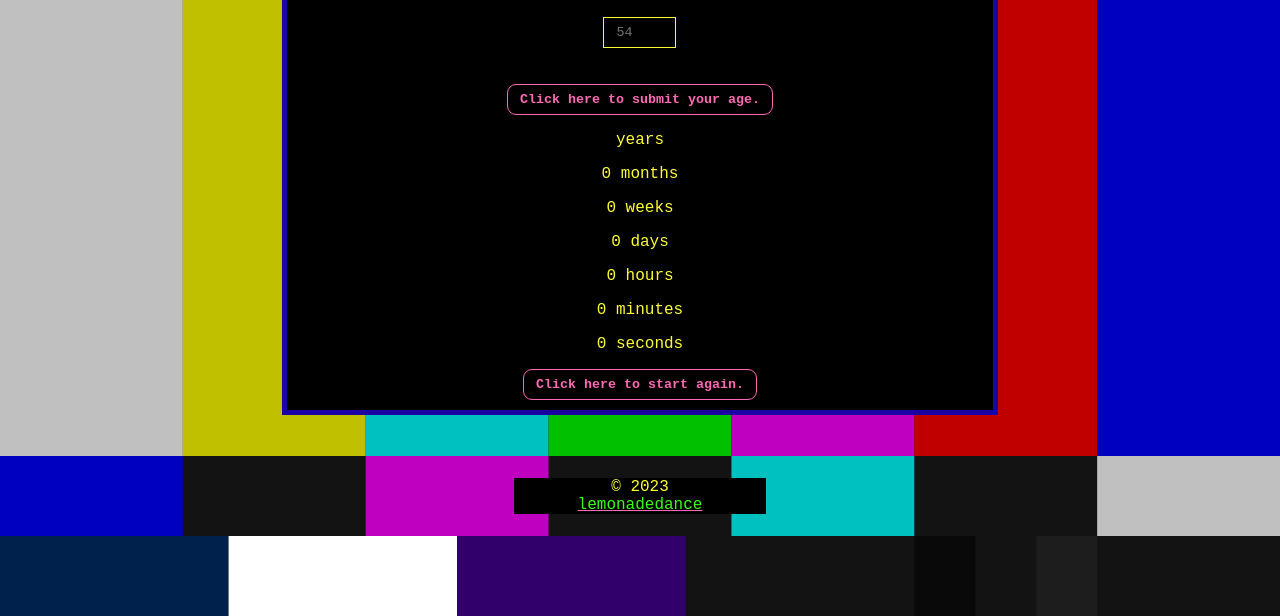
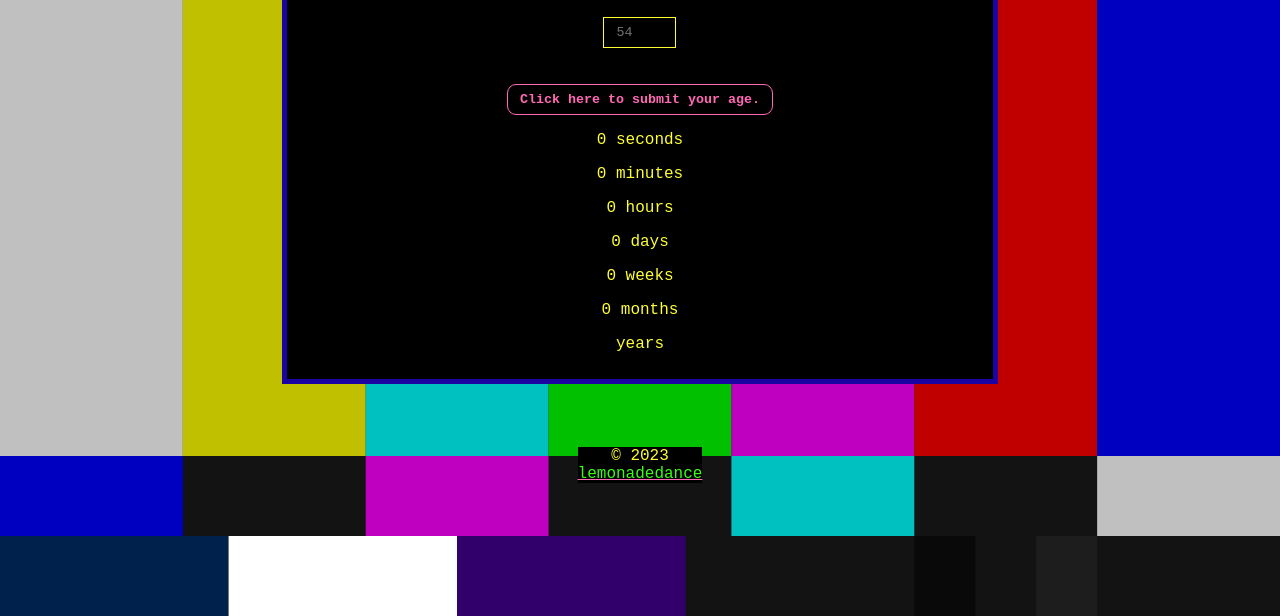
Before and after one commit to saucedontsauce/you-are-a-survivor-app, a plain HTML site: page index.html in a window 1280 px wide. Both pictures are taken after a click on the button "Click here to submit your age.". Shown: the part 184-800 px from the top of the page. Drawn offline with Linux system fonts and the light colour scheme.

Commit message:
slight changes

```diff
--- a/index.html
+++ b/index.html
@@ -20,7 +20,6 @@
             <button class="designedButton" type="submit" onclick="enterUserAge()">Click here to submit your age.</button>
             <br />
             <div id="indexResponse"></div>
-            <button class="designedButton" onclick="enterUserAgeAgain()" type="submit">Click here to start again.</button>
         </fieldset>
     </div>
     </body>
--- a/survivor.css
+++ b/survivor.css
@@ -51,7 +51,7 @@ input {
 footer {
     text-align: center;
     background-color: black;
-    width: 20%;
+    width: fit-content;
     margin: 5% auto;
 }
 a:link {
--- a/survivor.js
+++ b/survivor.js
@@ -1,6 +1,6 @@
 
 function enterUserAge(){
-
+    let disp = document.getElementById("indexResponse");
     let years = document.getElementById("userAge").value;
     let months = years * 12;
     let weeks = years * 52;
@@ -8,16 +8,12 @@ function enterUserAge(){
     let hours = days * 24;
     let minutes = hours * 60;
     let seconds = minutes * 60;
-
-    document.getElementById("indexResponse").insertAdjacentHTML("afterend", "<p>" + seconds + " seconds<p>");
-    document.getElementById("indexResponse").insertAdjacentHTML("afterend", "<p>" + minutes + " minutes<p>");
-    document.getElementById("indexResponse").insertAdjacentHTML("afterend", "<p>" + hours + " hours<p>");
-    document.getElementById("indexResponse").insertAdjacentHTML("afterend", "<p>" + days + " days<p>");
-    document.getElementById("indexResponse").insertAdjacentHTML("afterend", "<p>" + weeks + " weeks<p>");
-    document.getElementById("indexResponse").insertAdjacentHTML("afterend", "<p>" + months + " months<p>");
-    document.getElementById("indexResponse").insertAdjacentHTML("afterend", "<p>" + years + " years<p>");
+    disp.innerHTML = ""
+    disp.insertAdjacentHTML("beforeend", "<p>" + seconds + " seconds<p>");
+    disp.insertAdjacentHTML("beforeend", "<p>" + minutes + " minutes<p>");
+    disp.insertAdjacentHTML("beforeend", "<p>" + hours + " hours<p>");
+    disp.insertAdjacentHTML("beforeend", "<p>" + days + " days<p>");
+    disp.insertAdjacentHTML("beforeend", "<p>" + weeks + " weeks<p>");
+    disp.insertAdjacentHTML("beforeend", "<p>" + months + " months<p>");
+    disp.insertAdjacentHTML("beforeend", "<p>" + years + " years<p>");
 }
-
-function enterUserAgeAgain(){
-    location.reload();
-}
```
